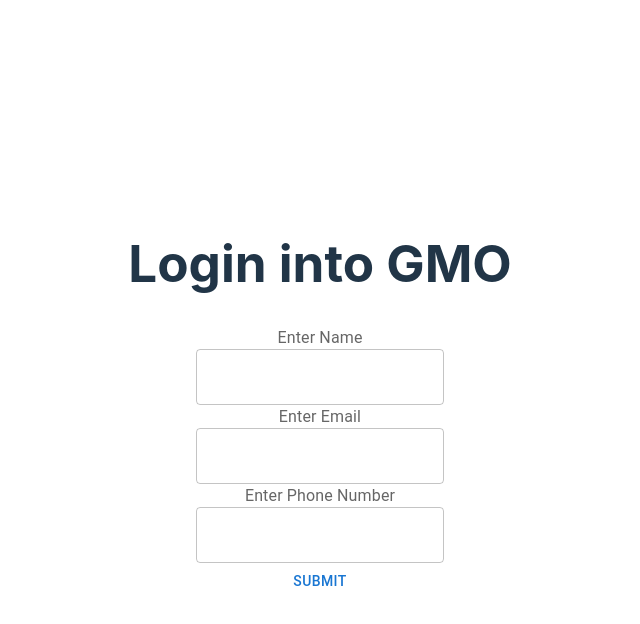
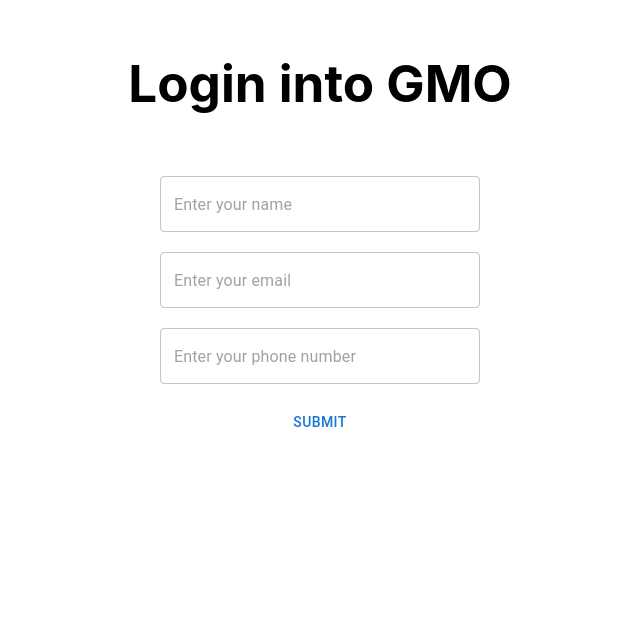
Before and after one commit to jaditi930/GMO-React-App, a React (Vite) app: page / in a window 1280 px wide. Shown: the top 624 px of the page, without its empty margins (320-960 px from the left). Built offline with nearby package versions, Linux system fonts and the light colour scheme.

Commit message:
Styles updated

```diff
--- a/src/App.css
+++ b/src/App.css
@@ -1,47 +1,18 @@
 #root {
-  width: 100%;
-  height: 100%;
+  width: 100vw;
+  min-height: 100vh;
   margin: 0 auto;
-  padding: 1rem;
+  display: flex;
+  flex-direction: column;
+  align-items:center;
 }
 #form{
-  width:100%;
-  height: 100%;
   text-align: center;
+  margin-top: 50px;
+  width: 400px;
 }
-
-.logo {
-  height: 6em;
-  padding: 1.5em;
-  will-change: filter;
-  transition: filter 300ms;
+h1{
+  margin-top: 50px;
+  margin-bottom: 10px;
+  padding: 5px;
 }
-.logo:hover {
-  filter: drop-shadow(0 0 2em #646cffaa);
-}
-.logo.react:hover {
-  filter: drop-shadow(0 0 2em #61dafbaa);
-}
-
-@keyframes logo-spin {
-  from {
-    transform: rotate(0deg);
-  }
-  to {
-    transform: rotate(360deg);
-  }
-}
-
-@media (prefers-reduced-motion: no-preference) {
-  a:nth-of-type(2) .logo {
-    animation: logo-spin infinite 20s linear;
-  }
-}
-
-.card {
-  padding: 2em;
-}
-
-.read-the-docs {
-  color: #888;
-}
--- a/src/components/AlertMsg.tsx
+++ b/src/components/AlertMsg.tsx
@@ -1,4 +1,4 @@
-import { FC, useState } from 'react';
+import { FC } from 'react';
 import Alert from '@mui/material/Alert';
 
 
@@ -6,7 +6,7 @@ const AlertMsg: FC<{message:boolean}> = (props) => {
     return (
         <>
         { props.message ? (
-            <Alert severity="info">Please login to continue</Alert>
+            <Alert severity="info" sx={{width:"100%"}}>Please login to continue</Alert>
 
         ) :(
             <></>
--- a/src/components/Form.tsx
+++ b/src/components/Form.tsx
@@ -44,21 +44,32 @@ const Form: FC<{}> = () => {
     }
 
   return (
-    <div id="form">
-    <h1>Login into GMO</h1>
-<FormControl>
-    <FormLabel>Enter Name</FormLabel>
-    <TextField type="text" value={username} onChange={(e)=>setUsername(e.target.value)} helperText={userWarning}></TextField>
+    <>
+        <h1>Login into GMO</h1>
 
-    <FormLabel>Enter Email</FormLabel>
-    <TextField type="email" value={email} onChange={(e)=>setEmail(e.target.value)} helperText={emailWarning}></TextField>
+        <div id="form">
+        <FormControl sx={{width:"80%"}}>
 
-    <FormLabel>Enter Phone Number</FormLabel>
-    <TextField type="number" value={phoneNo} onChange={(e)=>setPhoneNo(e.target.value)} helperText={phoneNoWarning}></TextField>
+                <TextField type="text" value={username}
+                    placeholder='Enter your name'
+                    onChange={(e)=>setUsername(e.target.value)}
+                    helperText={userWarning}
+                    sx={{marginBottom:"20px"}}/>
 
-    <Button onClick={(e)=>handleSubmit(e)}>Submit</Button>
-</FormControl>
-    </div>
+                <TextField type="email" value={email}
+                    placeholder='Enter your email'
+                    onChange={(e)=>setEmail(e.target.value)}
+                    helperText={emailWarning} sx={{marginBottom:"20px"}}/>
+
+                <TextField type="number"
+                    value={phoneNo} placeholder='Enter your phone number'
+                    onChange={(e)=>setPhoneNo(e.target.value)}
+                    helperText={phoneNoWarning} sx={{marginBottom:"20px"}}/>
+
+                <Button onClick={(e)=>handleSubmit(e)}>Submit</Button>
+        </FormControl>
+        </div>
+    </>
   );
 };
 
--- a/src/components/Home.tsx
+++ b/src/components/Home.tsx
@@ -55,10 +55,9 @@ const Home: FC<HomeProps> = (props) => {
         .then((data)=>setPosts(data))
     },[])
 return (
-    <>
-    <Box sx={{ width: '100%',display:'flex',justifyContent:'space-between' }}>
+    <Box sx={{ display:'flex',width:'100%',padding:'20px'}}>
         <SideBar/>
-        <DataGrid sx={{width:'60%'}}
+        <DataGrid
             rows={current_posts}
             columns={columns}
             initialState={{
@@ -73,7 +72,6 @@ return (
             disableRowSelectionOnClick
         />
     </Box>
-    </>
 )
 }
 export default Home
--- a/src/components/SideBar.tsx
+++ b/src/components/SideBar.tsx
@@ -113,7 +113,7 @@ const SideBar: FC<{}> = () => {
             control={<Checkbox checked={dept.isChecked} onChange={(e)=>handleChange(e,i,-1,"parent")} />}
             />
 
-            <Box sx={{display:'flex',flexDirection:'column',marginLeft:'34px'}}>
+            <Box sx={{display:'flex',flexDirection:'column',marginLeft:'45px'}}>
             {children}
             </Box>
 
@@ -121,7 +121,7 @@ const SideBar: FC<{}> = () => {
         )
     })
     return (
-            <Box sx={{display:'flex',flexDirection:'column',width:'20%',padding:'10px'}}>
+            <Box sx={{display:'flex',flexDirection:'column',width:'20%',padding:'20px'}}>
             {dept_array}
             </Box>
     )
--- a/src/index.css
+++ b/src/index.css
@@ -12,7 +12,11 @@
   -webkit-font-smoothing: antialiased;
   -moz-osx-font-smoothing: grayscale;
 }
-
+*{
+  margin: 0;
+  padding: 0;
+  box-sizing: border-box;
+}
 a {
   font-weight: 500;
   color: #646cff;
@@ -23,9 +27,6 @@ a:hover {
 }
 
 body {
-  margin: 0;
-  display: flex;
-  place-items: center;
   min-width: 320px;
   min-height: 100vh;
 }
@@ -34,35 +35,3 @@ h1 {
   font-size: 3.2em;
   line-height: 1.1;
 }
-
-button {
-  border-radius: 8px;
-  border: 1px solid transparent;
-  padding: 0.6em 1.2em;
-  font-size: 1em;
-  font-weight: 500;
-  font-family: inherit;
-  background-color: #1a1a1a;
-  cursor: pointer;
-  transition: border-color 0.25s;
-}
-button:hover {
-  border-color: #646cff;
-}
-button:focus,
-button:focus-visible {
-  outline: 4px auto -webkit-focus-ring-color;
-}
-
-@media (prefers-color-scheme: light) {
-  :root {
-    color: #213547;
-    background-color: #ffffff;
-  }
-  a:hover {
-    color: #747bff;
-  }
-  button {
-    background-color: #f9f9f9;
-  }
-}
```
